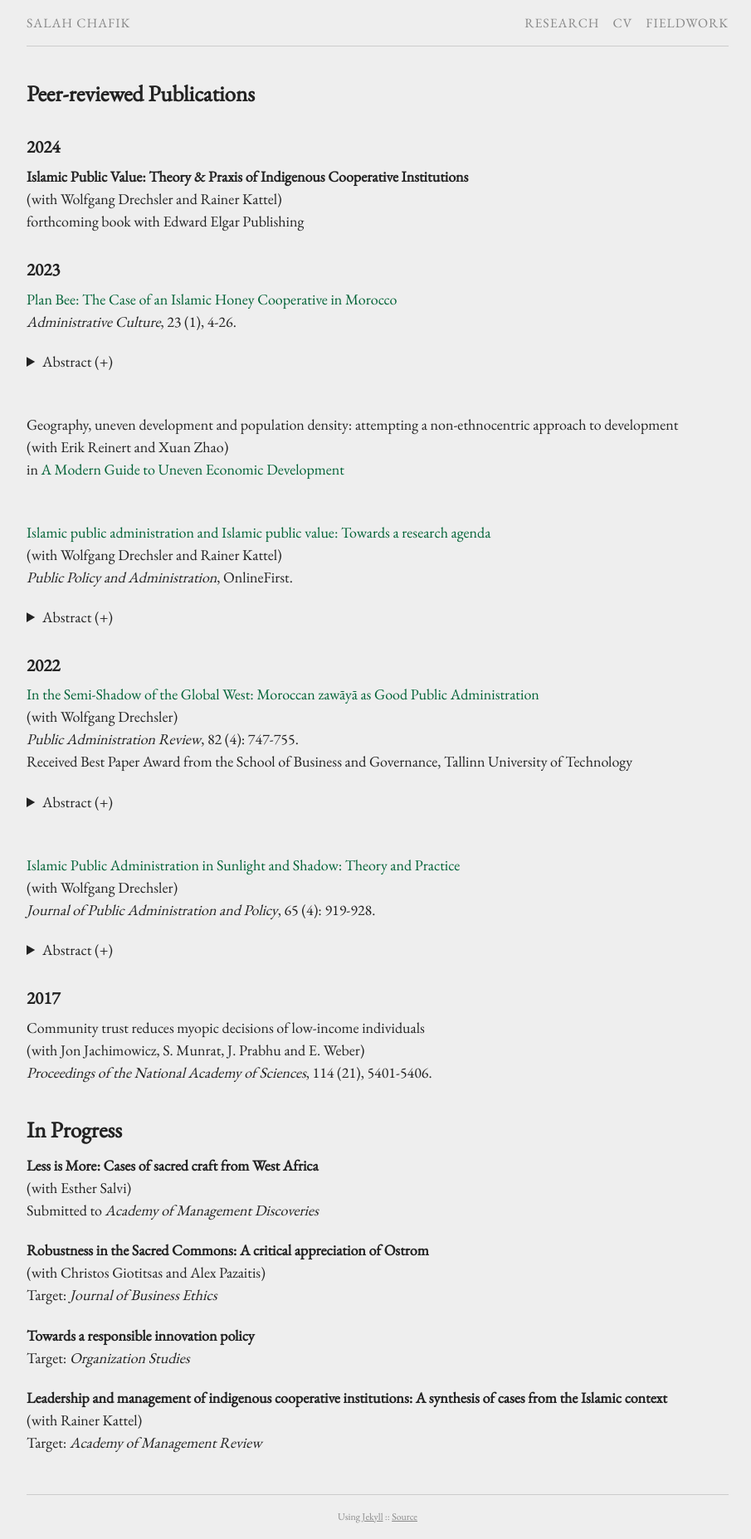
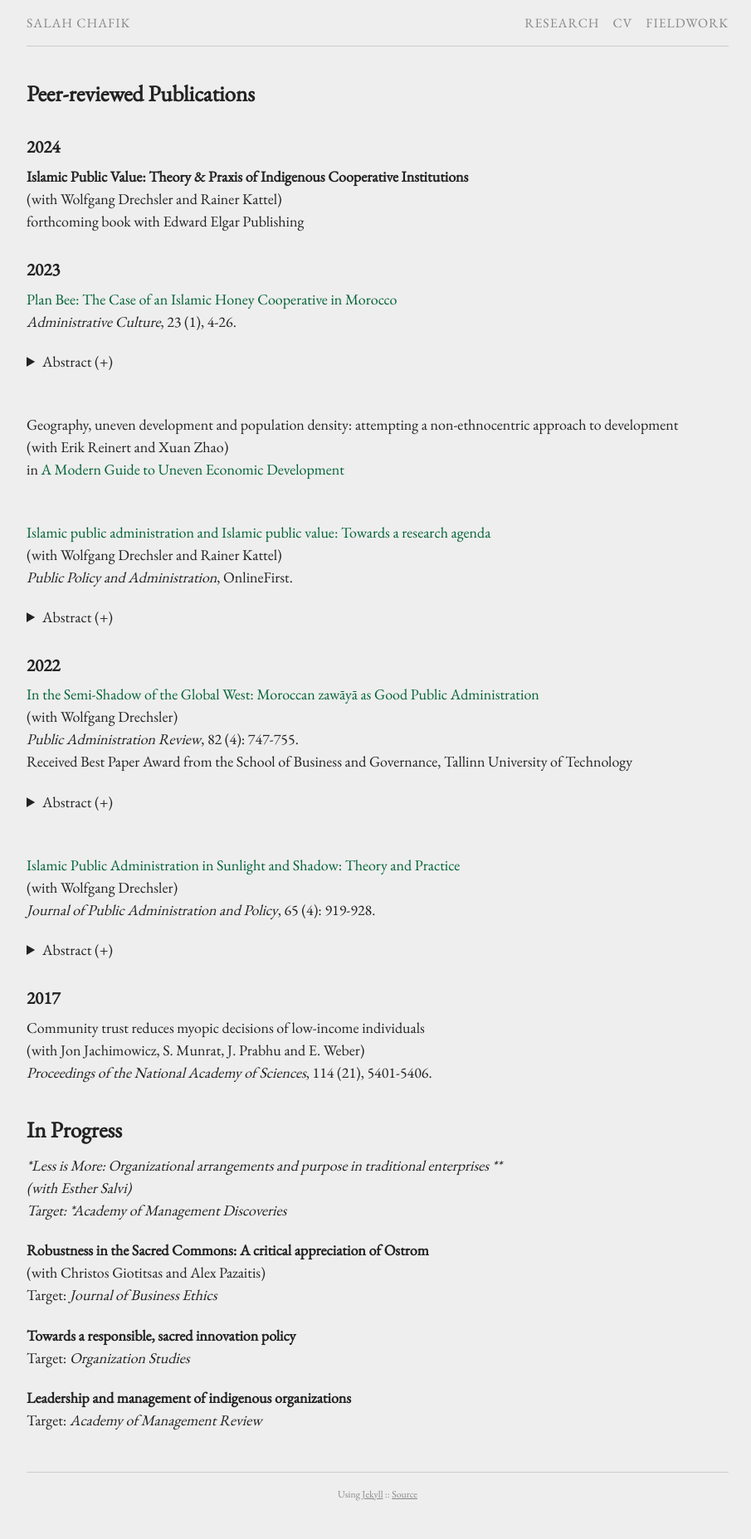
Before and after one commit to schafik/schafik.github.io, a Jekyll site: the page built from research.md, in a window 1280 px wide. Shown: the whole page at 83% size, without its empty margins (185-1090 px from the left). Built offline with Jekyll 4.4.1, drawn with Linux system fonts in a browser that asks for light colours; our own code applies the rules of GitHub Pages for plain Markdown files; after the commit the page ends 1828 px from its top, so only the background shows below that.

Commit message:
Update research.md

```diff
--- a/research.md
+++ b/research.md
@@ -71,17 +71,16 @@ permalink: /research/
 
 ## In Progress
 
-  **Less is More: Cases of sacred craft from West Africa**<br />
+  **Less is More: Organizational arrangements and purpose in traditional enterprises **<br />
   (with Esther Salvi)<br />
-  Submitted to *Academy of Management Discoveries*<br />
+  Target: *Academy of Management Discoveries*<br />
 
   **Robustness in the Sacred Commons: A critical appreciation of Ostrom**<br />
   (with Christos Giotitsas and Alex Pazaitis)<br />
   Target: *Journal of Business Ethics*<br />
 
-  **Towards a responsible innovation policy**<br />
+  **Towards a responsible, sacred innovation policy**<br />
   Target: *Organization Studies*<br />
 
-  **Leadership and management of indigenous cooperative institutions: A synthesis of cases from the Islamic context**<br />
-  (with Rainer Kattel)<br />
+  **Leadership and management of indigenous organizations**<br />
   Target: *Academy of Management Review*
```
